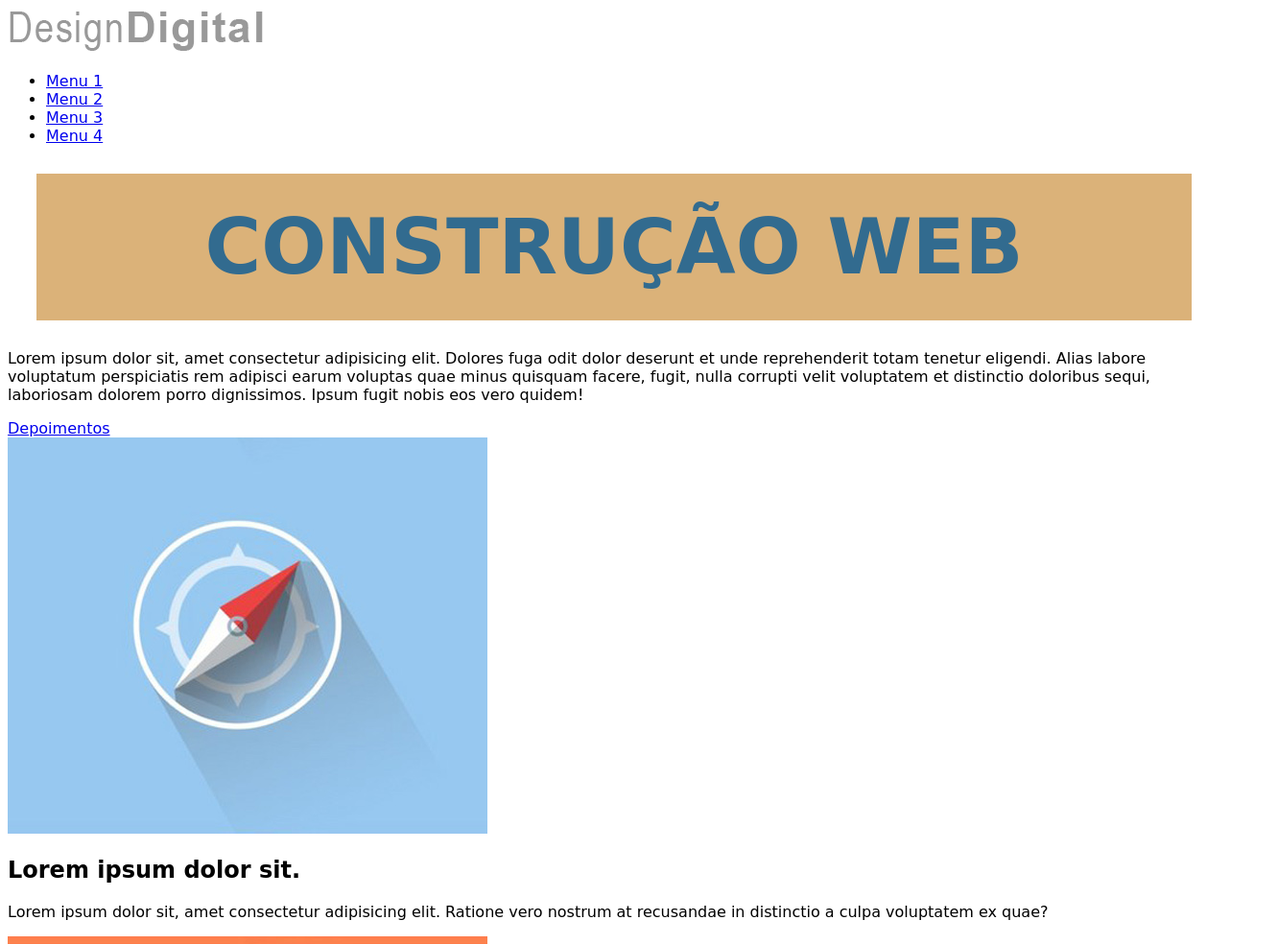
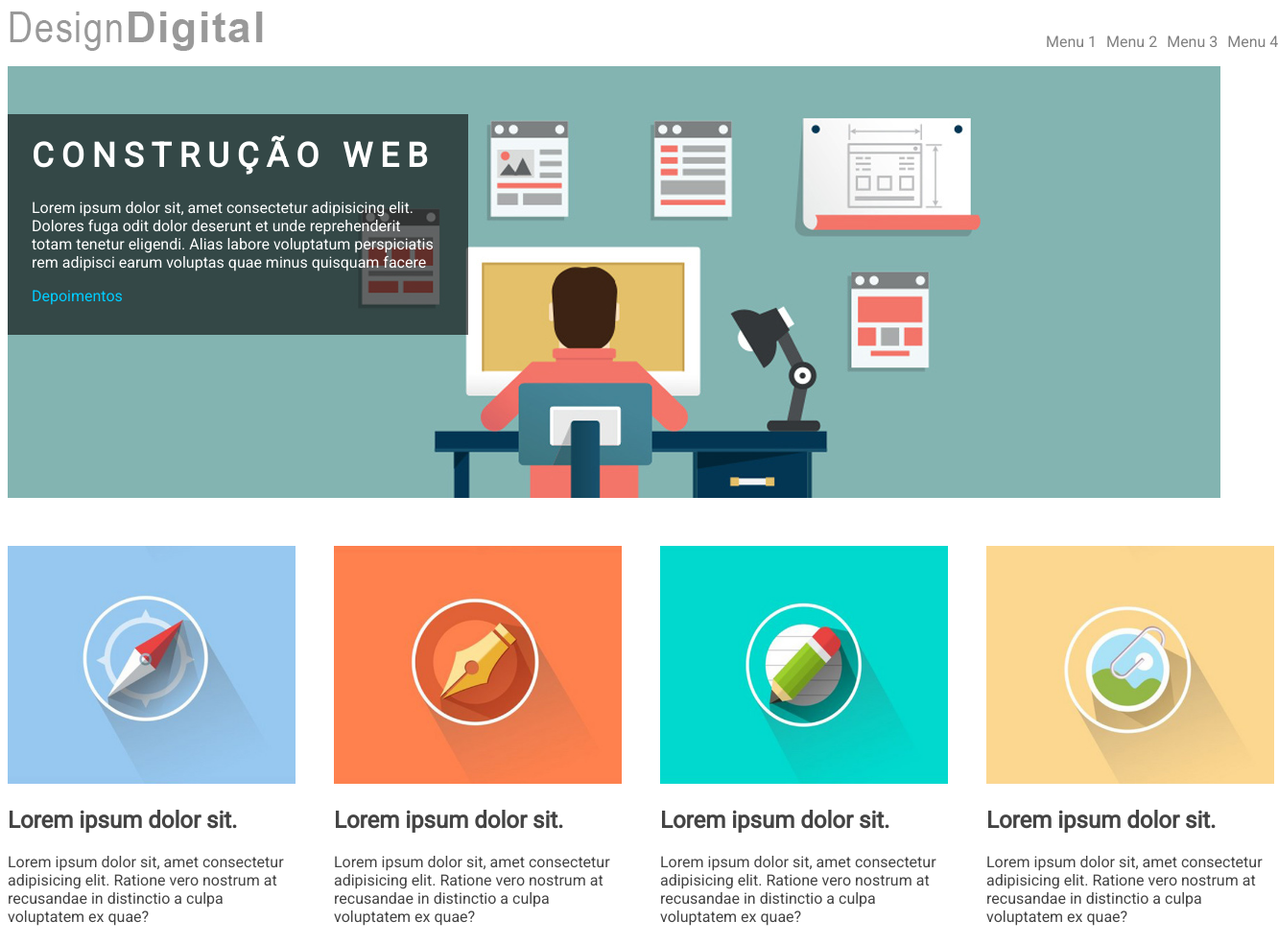
Before and after one commit to matheusromano/desenv-web-basico, a plain HTML site: page design-digital/index.html in a window 1280 px wide. Shown: the top 984 px of the page at 96% size, 1332 px wide, since content can reach past the window. Drawn offline with Linux system fonts and the light colour scheme; files that its build step writes are made by us from their sources.

Commit message:
feat: exercicio digital design

```diff
--- /dev/null
+++ b/design-digital/css/style.css
@@ -0,0 +1,91 @@
+ul{
+    display: flex;
+    text-decoration: none;
+}
+
+nav{
+     padding-left: 762px;
+     margin-top: 10px;
+}
+
+
+li{
+    list-style-type: none;
+    white-space: nowrap;
+
+}
+.menu:hover {
+    text-decoration: underline;
+}
+
+.menu{
+    text-decoration: none;
+    padding-left: 10px;
+    font-family: 'Roboto', sans-serif;
+    color: gray;
+}
+
+.header{
+    display: flex;
+}
+
+.banner {
+    background: url(../images/banner.jpg);
+    height: 450px;
+    position: relative;
+}
+
+.caixa {
+    background-color: rgba(0, 0, 0, 0.6);
+    position: absolute;
+    margin-top: 50px;
+    width: 430px;
+    height: 200px;
+    padding-left: 25px;
+    padding-right: 25px;
+    padding-bottom: 30px;
+}
+h1{
+    letter-spacing: 0.5rem;
+    font-size: 35px;
+    text-align: left;
+}
+
+.pcaixa, h1{
+    color: #fff;
+    font-family: 'Roboto', sans-serif;
+}
+.pcaixa{
+    text-align: left;
+}
+
+.acaixa{
+    text-decoration: none;
+    color:#00CCFF;
+    font-family: 'Roboto', sans-serif;
+}
+section{
+    margin-top: 50px;
+    display: flex;
+    gap: 40px;
+
+}
+
+.article{
+    display: inline-block;
+    width: 300px;
+    text-align: justify;
+}
+
+p, h2{
+    color: #444444;
+    font-family: 'Roboto', sans-serif;
+}
+
+.article.ultima{
+    margin-right: 0px;
+}
+
+footer{
+    margin-top: 40px;
+}
--- a/design-digital/index.html
+++ b/design-digital/index.html
@@ -1,34 +1,41 @@
 <!DOCTYPE html>
 <html lang="en">
+
 <head>
     <meta charset="UTF-8">
     <meta name="author" content="Matheus Romano">
     <meta name="keywords" content="#">
     <meta name="description" content="#">
     <link rel="stylesheet" href="css/style.css" type="text/css">
+    <link rel="preconnect" href="https://fonts.googleapis.com">
+<link rel="preconnect" href="https://fonts.gstatic.com" crossorigin>
+<link href="https://fonts.googleapis.com/css2?family=Roboto&display=swap" rel="stylesheet">
     <title>Design Digital</title>
 </head>
+
 <body>
     <!-- duas classes no mesmo elemento -->
     <div class="container clearfix">
-<header>
+        <header class="header">
             <a href="index.html">
                 <img class="logo" src="images/logo-designdigital.png" alt="a logo with design digital written">
             </a>
             <nav>
                 <ul>
-            <li><a href="menu1.html">Menu 1</a></li>
-            <li><a href="menu2.html">Menu 2</a></li>
-            <li><a href="menu3.html">Menu 3</a></li>
-            <li><a href="menu4.html">Menu 4</a></li>
+                    <li><a class="menu" href="menu1.html">Menu 1</a></li>
+                    <li><a class="menu" href="menu2.html">Menu 2</a></li>
+                    <li><a class="menu" href="menu3.html">Menu 3</a></li>
+                    <li><a class="menu" href="menu4.html">Menu 4</a></li>
                 </ul>
             </nav>
         </header>
         <div class="banner">
             <div class="caixa">
                     <h1>CONSTRUÇÃO WEB</h1>
-        <p>Lorem ipsum dolor sit, amet consectetur adipisicing elit. Dolores fuga odit dolor deserunt et unde reprehenderit totam tenetur eligendi. Alias labore voluptatum perspiciatis rem adipisci earum voluptas quae minus quisquam facere, fugit, nulla corrupti velit voluptatem et distinctio doloribus sequi, laboriosam dolorem porro dignissimos. Ipsum fugit nobis eos vero quidem!</p>
-        <a href="depoimentos.html">Depoimentos</a>
+                    <p class="pcaixa">Lorem ipsum dolor sit, amet consectetur adipisicing elit. Dolores fuga odit dolor deserunt et
+                        unde reprehenderit totam tenetur eligendi. Alias labore voluptatum perspiciatis rem adipisci
+                        earum voluptas quae minus quisquam facere</p>
+                    <a class="acaixa" href="depoimentos.html">Depoimentos</a>
             </div>
         </div>
 
@@ -38,7 +45,8 @@
                 <h2>
                     Lorem ipsum dolor sit.
                 </h2>
-        <p> Lorem ipsum dolor sit, amet consectetur adipisicing elit. Ratione vero nostrum at recusandae in distinctio a culpa voluptatem ex quae?</p>
+                <p> Lorem ipsum dolor sit, amet consectetur adipisicing elit. Ratione vero nostrum at recusandae in
+                    distinctio a culpa voluptatem ex quae?</p>
             </article>
 
             <article>
@@ -46,7 +54,8 @@
                 <h2>
                     Lorem ipsum dolor sit.
                 </h2>
-        <p> Lorem ipsum dolor sit, amet consectetur adipisicing elit. Ratione vero nostrum at recusandae in distinctio a culpa voluptatem ex quae?</p>
+                <p> Lorem ipsum dolor sit, amet consectetur adipisicing elit. Ratione vero nostrum at recusandae in
+                    distinctio a culpa voluptatem ex quae?</p>
             </article>
 
             <article>
@@ -54,15 +63,17 @@
                 <h2>
                     Lorem ipsum dolor sit.
                 </h2>
-        <p> Lorem ipsum dolor sit, amet consectetur adipisicing elit. Ratione vero nostrum at recusandae in distinctio a culpa voluptatem ex quae?</p>
+                <p> Lorem ipsum dolor sit, amet consectetur adipisicing elit. Ratione vero nostrum at recusandae in
+                    distinctio a culpa voluptatem ex quae?</p>
             </article>
 
             <article>
-        <img class="article" src="images/foto-04.jpg" alt="An illustration of a montain photo">
+                <img class="article ultima" src="images/foto-04.jpg" alt="An illustration of a montain photo">
                 <h2>
                     Lorem ipsum dolor sit.
                 </h2>
-        <p> Lorem ipsum dolor sit, amet consectetur adipisicing elit. Ratione vero nostrum at recusandae in distinctio a culpa voluptatem ex quae?</p>
+                <p > Lorem ipsum dolor sit, amet consectetur adipisicing elit. Ratione vero nostrum at recusandae in
+                    distinctio a culpa voluptatem ex quae?</p>
             </article>
 
         </section>
@@ -73,4 +84,5 @@
 
     </div>
 </body>
+
 </html>
```
Lines whose indentation alone changed are shown as unchanged.
